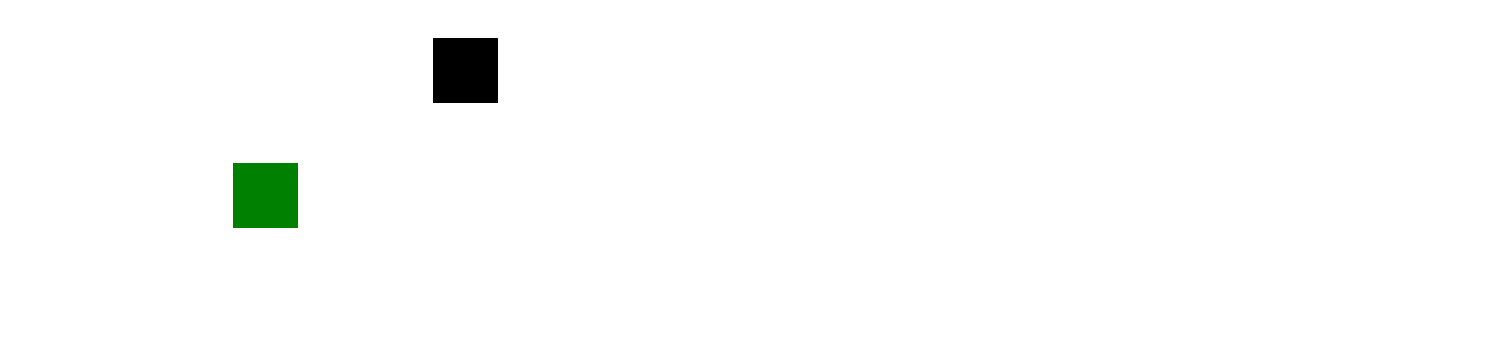
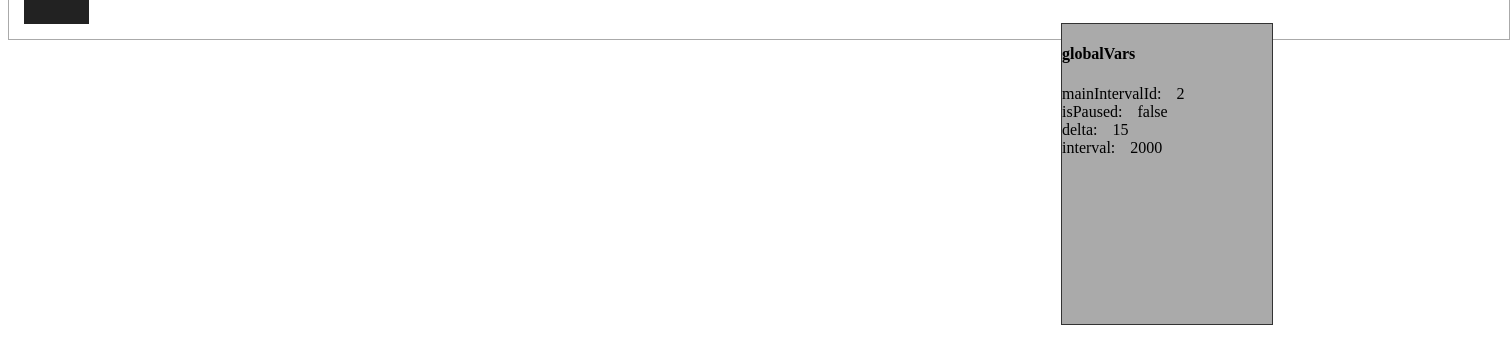
Before and after one commit to godzilla652/space-invaders, a website built with webpack: page src/index.html in a window 1280 px wide. Shown: the whole page, 1510 px wide, since content can reach past the window. Built offline with nearby package versions, Linux system fonts and the light colour scheme.

Commit message:
updated monitor, globalVars

```diff
--- a/src/index.html
+++ b/src/index.html
@@ -7,7 +7,22 @@
   <title>Space-Invaders</title>
  </head>
 <body class="relative">
-  <div class="block2 floating"></div>
+  <div class="relative" id="mapWrapper"></div>
+
   <div class="block floating" id="hero"></div>
+
+  <div id="monitor" class="floating">
+      <h4>globalVars</h4>
+      <div id="monitor-info">
+        <div id="monitor-info-wrapper">
+          <!-- ... -->
+          <!-- <div> -->
+            <!-- <span>key1</span><span>value1</span> -->
+            <!-- <span>key2</span><span>value2</span> -->
+          <!-- </div> -->
+          <!-- ... -->
+        </div>
+      </div>
+  </div>
 </body>
 </html>
--- a/src/index.js
+++ b/src/index.js
@@ -2,11 +2,53 @@ import _ from 'lodash'
 import $ from '../node_modules/jquery/dist/jquery.js'
 import './styles/style.css'
 
-console.log('test')
+// hero object
 let hero = {
   width: 65,
   height: 65
 }
+//global vars object
+window.globalVars = {
+  mainIntervalId: undefined,
+  isPaused: false,
+  delta: 15,
+  interval: 2000,
+
+
+  //write monitor
+  updateMonitor: function (){
+    //collect keys, values
+    let keys = Object.keys(globalVars)
+    let values = Object.values(globalVars)
+    //append values per key
+    for (let index in keys){
+      if ( typeof values[index] != 'function'){
+        $("#monitor > #monitor-info").append(`<div id="monitor-info-wrapper"><div><span class="space-right">${keys[index]}:</span><span>${values[index]}</span></div></div>`)
+      }
+    }
+  },
+  //clear Monitor
+  clearMonitor: function(){
+    if ( $("#monitor > #monitor-info > #monitor-info-wrapper") == true ){
+      $("#monitor > #monitor-info > #monitor-info-wrapper").remove()
+    }
+  },
+  pressPause: function(){
+    this.isPaused = !this.isPaused
+    //
+    //clearMonitor
+    $("#monitor > #monitor-info > #monitor-info-wrapper").remove()
+    //updateMonitor
+    let keys = Object.keys(globalVars)
+    let values = Object.values(globalVars)
+    for (let index in keys){
+      if ( typeof values[index] != 'function'){
+        $("#monitor > #monitor-info").append(`<div id="monitor-info-wrapper"><div><span class="space-right">${keys[index]}:</span><span>${values[index]}</span></div></div>`)
+      }
+    }
+  }
+}
+
 
 //Mouse move event
 $(window).mousemove(function(event) {
@@ -16,28 +58,69 @@ $(window).mousemove(function(event) {
 });
 //Mouse click event
 $(window).click(function(event){
-  console.log('clicked')
+  // console.log('clicked')
+})
+//Keyboardpress event
+$(window).keypress(function(event){
+  if ( event.which == 32 ){
+    //if is paused, then unpause
+    if ( globalVars.isPaused ){
+      start()
+    }
+    //if is not paused, then pause
+    else {
+      window.clearInterval(globalVars.mainIntervalId)
+    }
+    //reverse isPaused
+    globalVars.pressPause()
+  }
 })
 
 
-//1536 - 23.63
-//739.2 - 11.37
+
+//1536
+//2,217.6
 
 
+let map = [
+           [0,1,1,1,0,1],
+           [1,0,1,1,0,0],
+           [1,0,0,1,0,0,]
+         ]
+
+for ( let rowIndex in map){
+  for ( let arrayIndex in map[rowIndex]){
+    // console.log(map[rowIndex][arrayIndex])
+  }
+}
+
+function mainInterval(){
+  let mainIntervalId = undefined
+
+  mainIntervalId = window.setInterval(function(){
+    //get old coordinates
+    let oldy = $('#mapWrapper').position().top
+    //delta coordinates
+    let newy = oldy + globalVars.delta
+    //set new coordinates
+    $('#mapWrapper').css("top", newy)
+  }, globalVars.interval)
+
+  return mainIntervalId
+}
 
 
-function main_timer(){
-  let delta = 15
-  setInterval(function(){
-    console.log('timer')
-    //get old coordinates
-    let oldy = $('.block2').position().top
-    console.log(oldy)
-    //delta coordinates
-    let newy = oldy + delta
-    console.log('new: ', newy)
-    //set new coordinates
-    $('.block2').css("top", newy)
-  }, 2000)
+//set globalVars.mainIntervalId and continue executing programm
+function start(){
+    globalVars.mainIntervalId = mainInterval()
 }
-main_timer()
+
+
+//entry point
+start()
+globalVars.clearMonitor()
+globalVars.updateMonitor()
+
+
+//add stone to mapWrapper
+$("#mapWrapper").append(`<div class="stone block floating" id="t1"></div>`)
--- a/src/styles/style.css
+++ b/src/styles/style.css
@@ -19,31 +19,42 @@ body{
   align-items: center;
 }
 /* Figures */
+.stone{
+  background: #222;
+}
 .block{
   width: 65px;
   height: 65px;
-  background: black;
-  top: 155px;
-  left: 225px;
+}
+#mapWrapper{
+  border: 1px solid #aaa;
+  width: 1500px;
+  height: 2300px;
+  top: -2300px;
 }
 /* Roles */
 #hero{
   background: green;
   cursor: none;
+  display: none;
 }
 
-
-
-/* Testing */
-.wrapper{
-  width: 400px;
-  height: 400px;
-  border: 1px solid black;
+/* Helpers */
+.space-right{
+  margin-right: 15px;
 }
-.block2{
-  width: 65px;
-  height: 65px;
-  background: black;
-  top: -15px;
-  left: 425px;
+/* Monitor */
+#monitor{
+  top: 15px;
+  right: 15px;
+  width: 210px;
+  height: 300px;
+  border: 1px solid #333;
+  background: #aaa;
+  overflow-y: visible;
 }
+/* */
+#t1{
+  left: 15px;
+  bottom: 15px;
+}
```
Also changed, not shown: dist/index.html, 2 other files.
